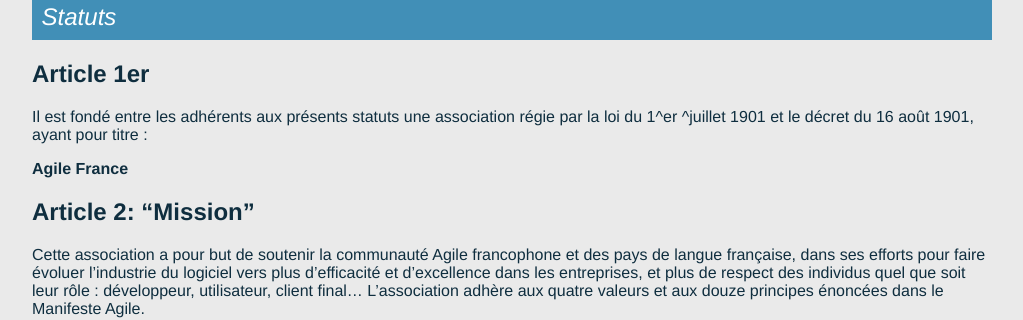
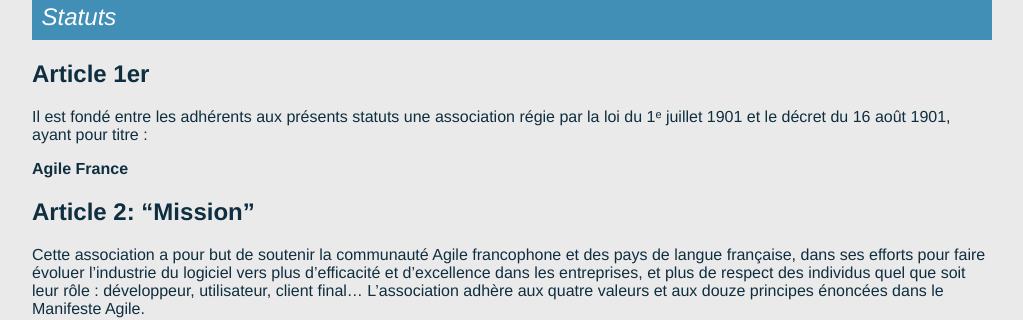
Before and after one commit to AgileFrance/AgileFrance.github.io, a Jekyll site: the page built from _pages/statuts.md, in a window 1280 px wide and 900 px high. Shown: the part 286-606 px from the top of the window, without its empty margins (128-1151 px from the left). Built offline with Jekyll 4.4.1, drawn with Linux system fonts in a browser that asks for light colours; our own code applies the rules of GitHub Pages for plain Markdown files.

Commit message:
Corrige la syntaxe markdown exposant
Utilise un caractère UTF-8 plutôt que <sup> car le support pour <sup> dépend du compilateur Markdown utilisé

```diff
--- a/_pages/statuts.md
+++ b/_pages/statuts.md
@@ -6,7 +6,7 @@
 
 ## Article 1er
 
-Il est fondé entre les adhérents aux présents statuts une association régie par la loi du 1^er ^juillet 1901 et le décret du 16 août 1901, ayant pour titre :
+Il est fondé entre les adhérents aux présents statuts une association régie par la loi du 1ᵉ juillet 1901 et le décret du 16 août 1901, ayant pour titre :
 
 **Agile France**
 
```
